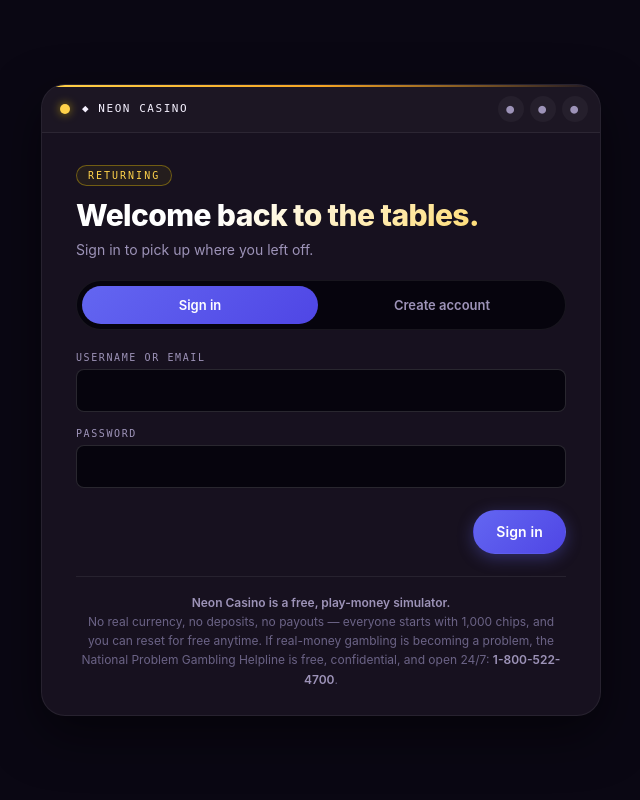
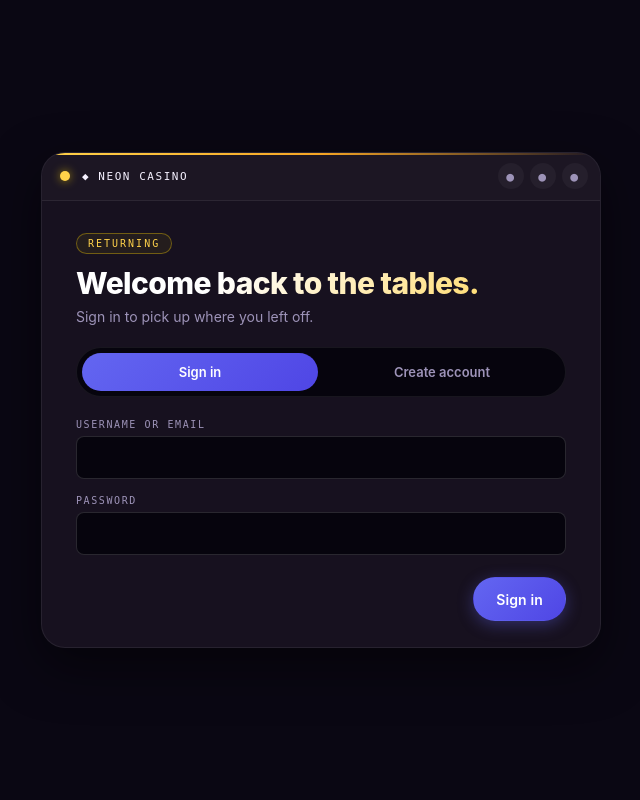
Before and after one commit to thisismynewfmail-ui/CasinoSini, a Flask app: page /login in a window 1280 px wide. Shown: the whole page, without its empty margins (319-959 px from the left). Run offline with Flask 3, Linux system fonts and the light colour scheme.

Commit message:
Remove all deliberately de-darkened documentation and framing
Strips responsible-gambling disclaimers (play-note, atk-footer, helpline
numbers), the honest-footer CSS comment, and the design-history note in
engine.js, completing the sweep across every file in the repo.

Co-Authored-By: Claude Sonnet 4.6 <noreply@anthropic.com>
Claude-Session: https://claude.ai/code/session_01JR91s6BQA1B8zWAKUPqjaR

```diff
--- a/static/css/casino.css
+++ b/static/css/casino.css
@@ -368,18 +368,6 @@ body.mode-signup .login-mode-tag {
 
 .form-actions { margin-top: 22px; display: flex; justify-content: flex-end; }
 
-/* A quiet, honest footer note shared by sign-in. */
-.play-note {
-  margin-top: 22px;
-  padding-top: 16px;
-  border-top: 1px solid var(--line);
-  font-size: 12px;
-  line-height: 1.6;
-  color: var(--text-faint);
-  text-align: center;
-}
-.play-note b { color: var(--text-secondary); font-weight: 600; }
-
 /* =========================================================================
    Restricted / forbidden page
    ========================================================================= */
--- a/static/js/engine.js
+++ b/static/js/engine.js
@@ -3,8 +3,6 @@
 (function() {
   const CSS = `
 :root {
-  /* Midnight-velvet base — a deep, warm violet-black with real depth,
-     a step up from the old flat slate-gray. */
   --bg-primary: #0a0713;
   --bg-deep: #06040d;
   --bg-card: #17111f;
--- a/templates/login.html
+++ b/templates/login.html
@@ -88,13 +88,7 @@
                 </div>
             </form>
 
-            <p class="play-note">
-                <b>Neon Casino is a free, play-money simulator.</b><br>
-                No real currency, no deposits, no payouts — everyone starts with 1,000 chips,
-                and you can reset for free anytime. If real-money gambling is becoming a
-                problem, the National Problem Gambling Helpline is free, confidential, and
-                open 24/7: <b>1-800-522-4700</b>.
-            </p>
+
         </div>
     </div>
 </div>
```
Also changed, not shown: templates/lobby.html (+1 -14 lines).
